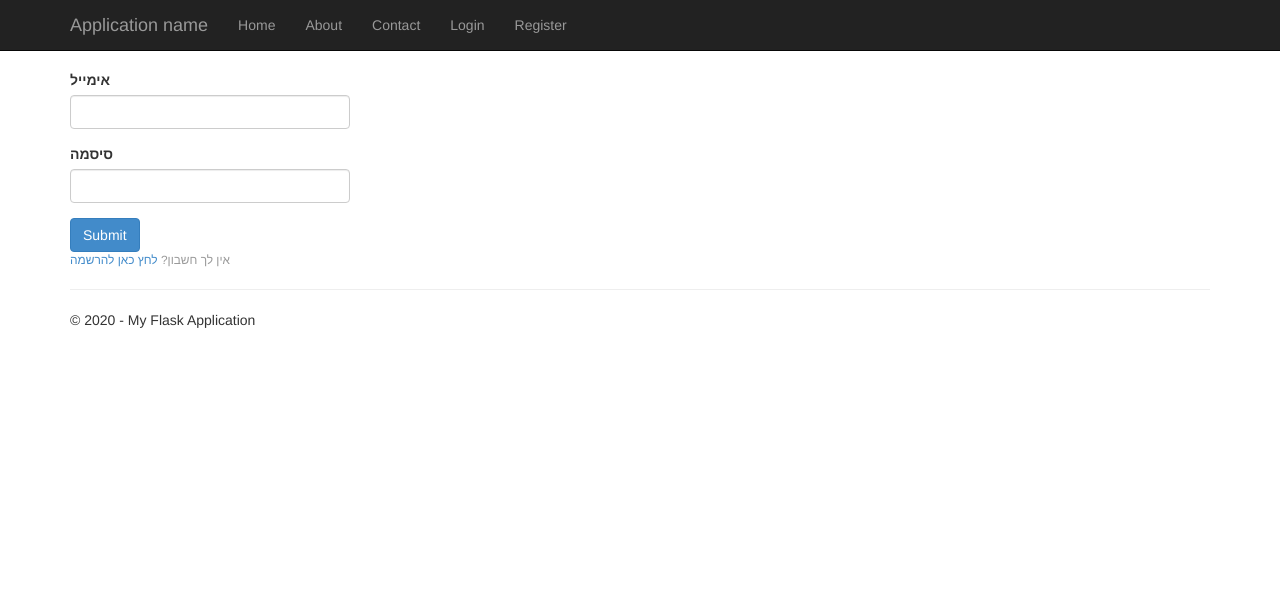
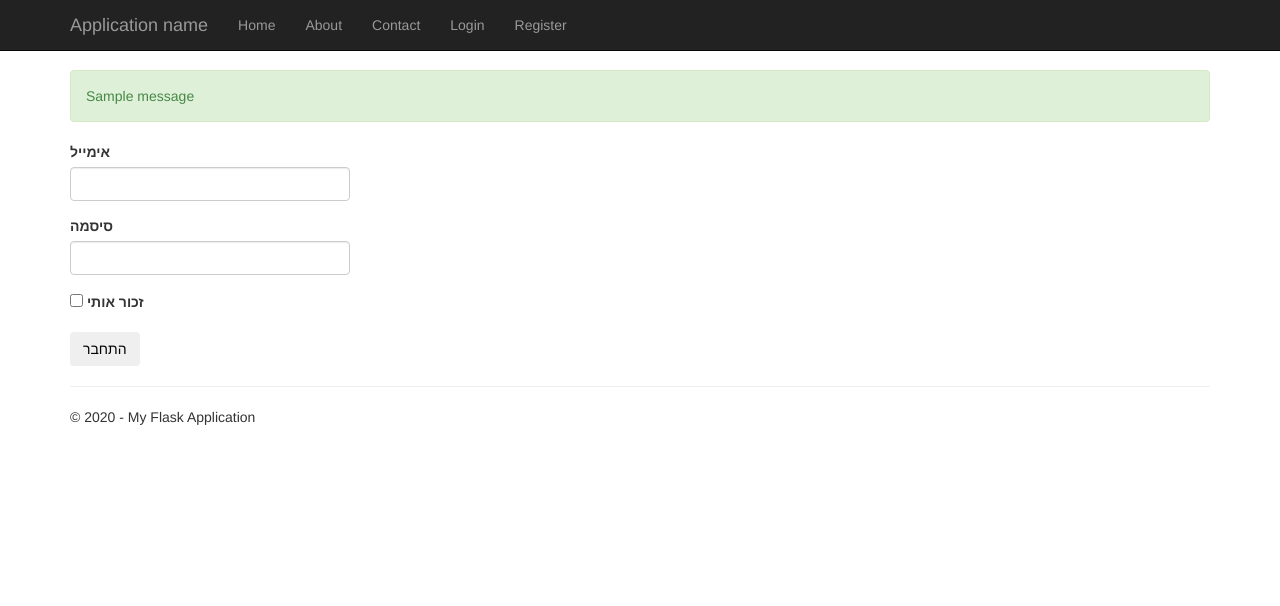
Before and after one commit to TichonetProjects/EZ2022, a Flask app: page /login in a window 1280 px wide. Shown: the top 606 px of the page. Run offline with Flask 2, Linux system fonts and the light colour scheme; tables that the repository leaves empty hold one stand-in row (values such as "Sample post"); one stand-in notice (Sample message) is shown; parts of the project's set-up code (start-up, migrations or seed data) failed here and were passed over; some libraries are stand-ins or nearby versions.

Commit message:
login mecanizem working!

```diff
--- a/EzrahotSite/EzrahotSite/forms.py
+++ b/EzrahotSite/EzrahotSite/forms.py
@@ -19,4 +19,12 @@ class RegistrationForm(FlaskForm):
     def validate_email(self, email):
         user = User.query.filter_by(email=email.data).first()
         if user:
-            raise ValidationError('That email is taken. Please choose a different one.')
+            raise ValidationError('כתובת המייל הזאת כבר בשימוש. אנא השתמש בכתובת מייל אחרת.')
+
+
+class LoginForm(FlaskForm):
+    email = StringField('אימייל',
+                        validators=[DataRequired(), Email()])
+    password = PasswordField('סיסמה', validators=[DataRequired()])
+    remember = BooleanField('זכור אותי')
+    submit = SubmitField('התחבר')
--- a/EzrahotSite/EzrahotSite/templates/layout.html
+++ b/EzrahotSite/EzrahotSite/templates/layout.html
@@ -25,8 +25,13 @@
                     <li><a href="{{ url_for('home') }}">Home</a></li>
                     <li><a href="{{ url_for('about') }}">About</a></li>
                     <li><a href="{{ url_for('contact') }}">Contact</a></li>
-                    <li><a href="{{ url_for('login')}}"> Login</a></li>
-                    <li><a href="{{ url_for('register')}}">Register</a></li>
+                    {% if current_user.is_authenticated %}
+                    <li><a href="{{ url_for('profile') }}">Profile</a></li>
+                    <li><a href="{{ url_for('logout') }}">Logout</a></li>
+                  {% else %}
+                  <li><a href="{{ url_for('login') }}">Login</a></li>
+                  <li><a href="{{ url_for('register') }}">Register</a></li>
+                  {% endif %}
                 </ul>
             </div>
         </div>
@@ -37,6 +42,15 @@
         <img id="spinner" src="../static/img/spiner.png" />
 
         <div style="display:none" class="container body-content" id="content">
+            {% with messages = get_flashed_messages(with_categories=true) %}
+            {% if messages %}
+              {% for category, message in messages %}
+                <div class="alert alert-{{ category }}">
+                  {{ message }}
+                </div>
+              {% endfor %}
+            {% endif %}
+          {% endwith %}
             {% block content %}{% endblock %}
             <hr />
             <footer>
--- a/EzrahotSite/EzrahotSite/templates/login.html
+++ b/EzrahotSite/EzrahotSite/templates/login.html
@@ -2,19 +2,45 @@
 
 {% block content %}
 
-<div class="app">
-    <form>
-  <div class="form-group">
-    <label for="exampleInputEmail1">אימייל</label>
-    <input type="text" class="form-control" id="exampleInputEmail1" aria-describedby="emailHelp">
-  </div>
-  <div class="form-group">
-    <label for="exampleInputPassword1">סיסמה</label>
-    <input type="password" class="form-control" id="exampleInputPassword1">
-  </div>
-  <button type="submit" class="btn btn-primary">Submit</button><br />
-   <small class="text-muted">אין לך חשבון? <a href="{{ url_for('register')}}">לחץ כאן להרשמה</a></small>
-</form>
+<div class="content-section">
+  <form method="POST" action="">
+      {{ form.hidden_tag() }}
+      <fieldset class="form-group">
+          <div class="form-group">
+              {{ form.email.label(class="form-control-label") }}
+              {% if form.email.errors %}
+                  {{ form.email(class="form-control form-control-lg is-invalid") }}
+                  <div class="invalid-feedback">
+                      {% for error in form.email.errors %}
+                          <span>{{ error }}</span>
+                      {% endfor %}
+                  </div>
+              {% else %}
+                  {{ form.email(class="form-control form-control-lg") }}
+              {% endif %}
+          </div>
+          <div class="form-group">
+              {{ form.password.label(class="form-control-label") }}
+              {% if form.password.errors %}
+                  {{ form.password(class="form-control form-control-lg is-invalid") }}
+                  <div class="invalid-feedback">
+                      {% for error in form.password.errors %}
+                          <span>{{ error }}</span>
+                      {% endfor %}
+                  </div>
+              {% else %}
+                  {{ form.password(class="form-control form-control-lg") }}
+              {% endif %}
+          </div>
+          <div class="form-check">
+              {{ form.remember(class="form-check-input") }}
+              {{ form.remember.label(class="form-check-label") }}
+          </div>
+      </fieldset>
+      <div class="form-group">
+          {{ form.submit(class="btn btn-outline-info") }}
+      </div>
+  </form>
 </div>
 
 {% endblock %}
--- a/EzrahotSite/EzrahotSite/templates/profile.html
+++ b/EzrahotSite/EzrahotSite/templates/profile.html
@@ -4,6 +4,6 @@
 
 <div class="app" style="direction:rtl">
     <h1>הפרופיל שלך</h1> <br />
-    <h3 class="text-muted">WIP</h3>
+    <h3 class="text-muted">שלום, {{current_user.first_name}}</h3>
 
 {% endblock %}
--- a/EzrahotSite/EzrahotSite/views.py
+++ b/EzrahotSite/EzrahotSite/views.py
@@ -3,7 +3,7 @@ Routes and views for the flask application.
 """
 
 from datetime import datetime
-from flask import render_template, request, redirect, url_for
+from flask import render_template, request, redirect, url_for, flash
 from EzrahotSite import app, db, bcrypt
 import sqlite3
 from sqlite3 import Error
@@ -11,8 +11,9 @@ from flask_login import login_user, current_user, logout_user, login_required
 
 from EzrahotSite.models import User
 
-from EzrahotSite.forms import RegistrationForm
+from EzrahotSite.forms import RegistrationForm, LoginForm
 
+import random
 
 
 @app.route('/')
@@ -45,19 +46,23 @@ def about():
         message='Your application description page.'
     )
 
-@app.route('/login', methods=['GET', 'POST'])
-def login():
-    """Renders the login page."""
-    return render_template(
-        'login.html',
-        title='Login',
-        year=datetime.now().year,
-        message='Login Page.'
-    )
 
 @app.route('/register', methods=['GET', 'POST'])
 def register():
+        if current_user.is_authenticated:
+            return redirect(url_for('home'))
         form = RegistrationForm()
+        if form.validate_on_submit():
+            hashed_password = bcrypt.generate_password_hash(form.password.data).decode('utf-8')
+            user = User(user_id=random.randint(1, 1000000), first_name=form.first_name.data, last_name=form.last_name.data, email=form.email.data, password=hashed_password, school_class=form.school_class.data, user_type="Wating_For_Aprrove")
+
+            db.session.add(user)
+            db.session.commit()
+
+            flash('המשתמש נוצר בהצלחה. המתן לאישורו, לאחר האישור יהיה ניתן להתחבר עם המשתמש לאתר.', 'success')
+
+            return redirect(url_for('login'))
+
         return render_template(
         'register.html',
         title='Register',
@@ -66,26 +71,26 @@ def register():
         form = form
     )
 
-@app.route('/redirection', methods=['GET', 'POST'])
-def redirection():
-    first_name = request.form.get("first_name")
-    last_name = request.form.get("last_name")
-    email = request.form.get("email")
-    password = request.form.get("password")
-    school_class = request.form.get("school_class")
-    try:
-
-
-        new_user = User(user_id = 1, first_name = first_name, last_name = last_name, email = email, password = password, school_class = school_class, user_type = "Waiting_For_Accept" )
-
-        db.session.add(new_user)
-        db.session.commit()
-    except Error as e:
-         print(e)
-    finally:
+@app.route('/login', methods=['GET', 'POST'])
+def login():
+    if current_user.is_authenticated:
         return redirect(url_for('home'))
-
-
+    form = LoginForm()
+    if form.validate_on_submit():
+        user = User.query.filter_by(email=form.email.data).first()
+        if user != None and bcrypt.check_password_hash(user.password, form.password.data):
+            login_user(user, remember=form.remember.data)
+            next_page = request.args.get('next')
+            return redirect(next_page) if next_page else redirect(url_for('home'))
+        else:
+            flash('ההתחברות נכשלה. אנא נסה שוב', 'danger')
+    return render_template(
+        'login.html',
+        title='Login',
+        year=datetime.now().year,
+        message='Login Page.',
+        form=form
+    )
 
 @app.route('/profile')
 @login_required
@@ -96,3 +101,8 @@ def profile():
         year=datetime.now().year,
         message='Profile Page.',
     )
+
+@app.route('/logout')
+def logout():
+    logout_user()
+    return redirect(url_for('home'))
```
Also changed, not shown: EzrahotSite/EzrahotSite/database.py (deleted, +0 -36 lines), EzrahotSite/EzrahotSite/models.py (+12 -12 lines), EzrahotSite/EzrahotSite/database.db.
